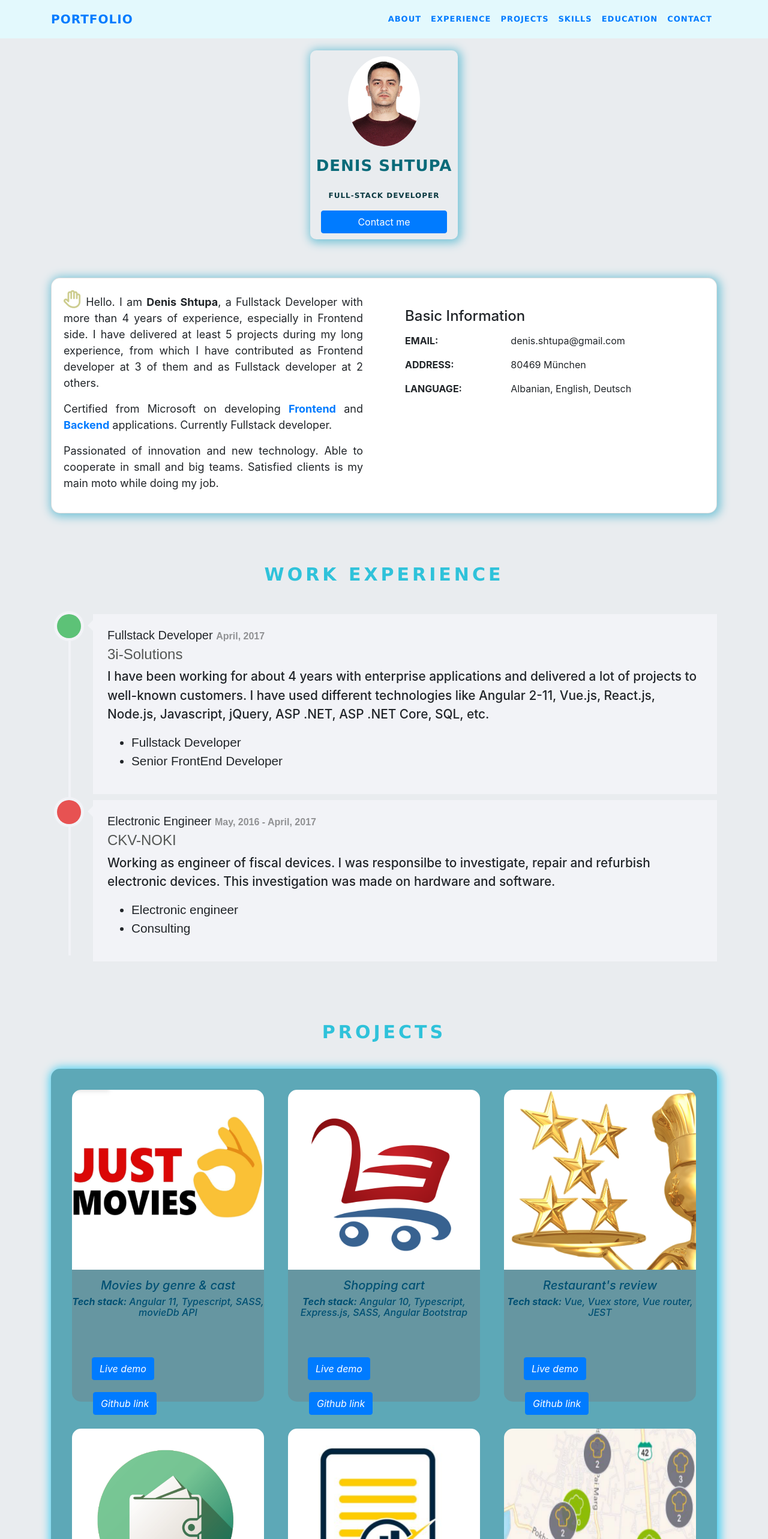
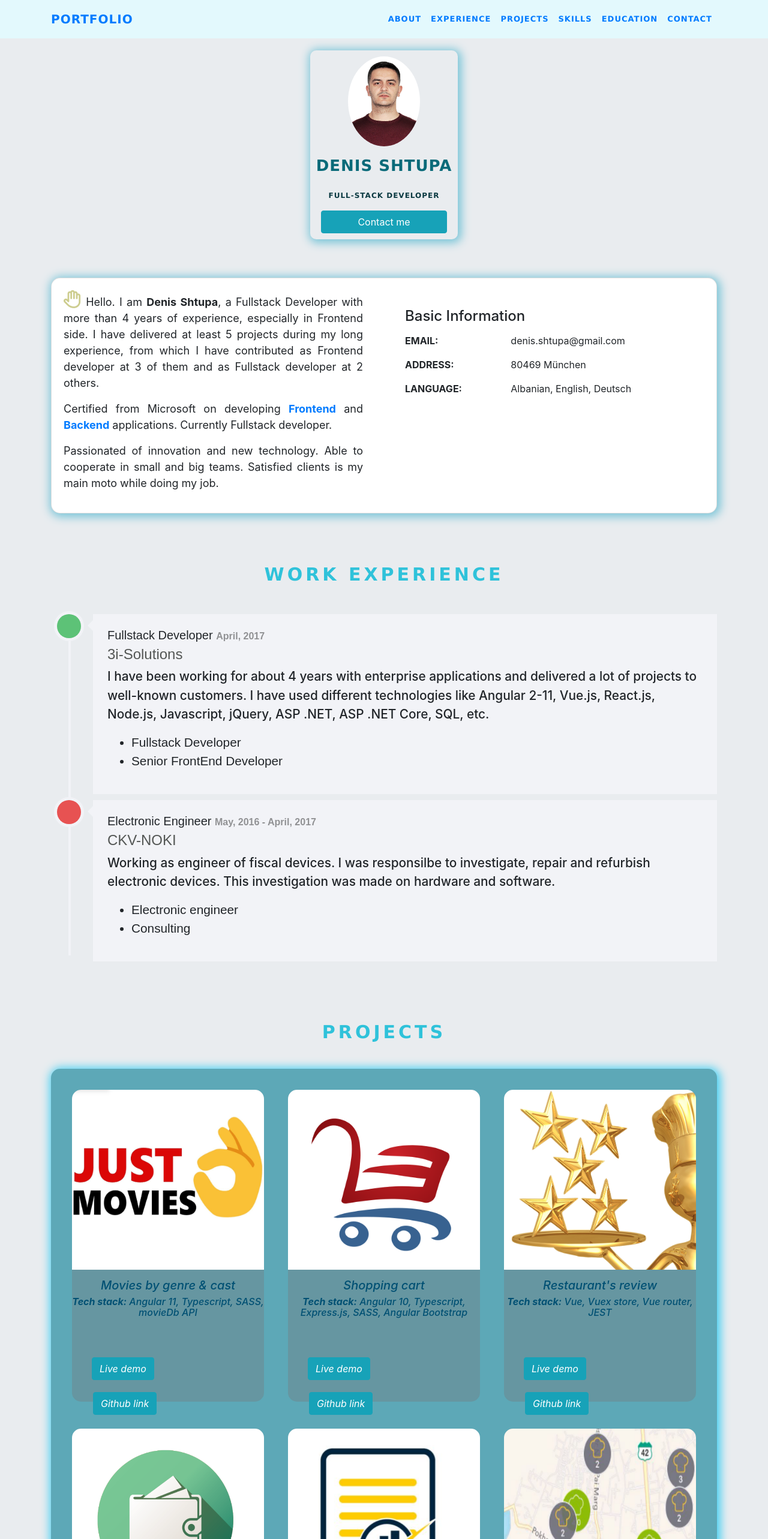
Before and after one commit to denisshtupa/Denis.Shtupa-Portofolio-Angular, an Angular app: page /#/ in a window 1280 px wide. Shown: the top 2566 px of the page at 60% size. Built offline with nearby package versions, Linux system fonts and the light colour scheme; some icons are missing.

Commit message:
btn-primary changed to btn-info

```diff
--- a/src/app/my-profile/contact/profile-contact.component.html
+++ b/src/app/my-profile/contact/profile-contact.component.html
@@ -49,7 +49,7 @@
               </div>
               <div class="row">
                 <div class="col">
-                  <button class="btn btn-primary" type="submit">Send</button>
+                  <button class="btn btn-info" type="submit">Send</button>
                 </div>
               </div>
             </form>
--- a/src/app/my-profile/introduction/profile-intro.component.html
+++ b/src/app/my-profile/introduction/profile-intro.component.html
@@ -11,7 +11,7 @@
           </div>
           <div class="h2 title d-flex justify-content-center">Denis Shtupa</div>
           <p class="category text-black d-flex justify-content-center">Full-Stack Developer</p>
-          <a class="btn btn-primary smooth-scroll mr-2 d-flex justify-content-center" [style.margin-left]="'8px'" href="#contact">Contact me</a>
+          <a class="btn btn-info smooth-scroll mr-2 d-flex justify-content-center" [style.margin-left]="'8px'" href="#contact">Contact me</a>
           <!-- <button class="btn btn-primary" [disabled]="true" title="Contact me with email to have my CV" href="https://drive.google.com/file/d/1p2uzC8lY4BmaEjeFrXlzHDoKZKGjlmPv/view?usp=sharing"
             target="_blank">Ask me for CV</button> -->
         </div>
--- a/src/app/my-profile/projects/profile-projects.component.html
+++ b/src/app/my-profile/projects/profile-projects.component.html
@@ -15,50 +15,12 @@
         </div>
 
         <div class="button-container" style="padding-top: 40px;">
-          <a [href]="project.liveDemoUrl" target="_blank" [style.cursor]="project.isLive ? 'pointer' : 'not-allowed'"  class="btn btn-primary stretched-link ml-2 mr-5"
+          <a [href]="project.liveDemoUrl" target="_blank" [style.cursor]="project.isLive ? 'pointer' : 'not-allowed'"  class="btn btn-info stretched-link ml-2 mr-5"
             style="margin:10px;">Live demo</a>
-          <a [href]="project.githubLinkRepo" target="_blank" [style.cursor]="project.isLive ? 'pointer' : 'not-allowed'" class="btn btn-primary stretched-link"
+          <a [href]="project.githubLinkRepo" target="_blank" [style.cursor]="project.isLive ? 'pointer' : 'not-allowed'" class="btn btn-info stretched-link"
             style="margin:10px;">Github link</a>
         </div>
       </div>
-
-      <!-- <div class="project-card">
-
-        <div class="project-poster">
-          <img src="assets/images/game2.png" width="100%" height="300" alt="Game logo" />
-        </div>
-
-        <div class="project-title">
-          <h4>Rock-Scissors-Paper</h4>
-          <h5><b>Technology:</b> Angular 8, CSS, Angular-material </h5>
-        </div>
-
-        <div class="button-container">
-          <a href="https://rock-paper-scissors-game-app.herokuapp.com/game" target="_blank" class="btn btn-primary stretched-link ml-2 mr-5"
-            style="margin:10px;">Live demo</a>
-          <a href="https://github.com/denisshtupa/rock-paper-scissors-gameapp" target="_blank"
-            class="btn btn-primary stretched-link" style="margin:10px;">Github link</a>
-        </div>
-      </div> -->
-
-      <!-- <div class="project-card">
-
-        <div class="project-poster">
-          <img src="assets/images/google-map.png" alt="Google map markers" width="100%" height="300" />
-        </div>
-
-        <div class="project-title">
-          <h4>Google maps markers</h4>
-          <h5><b>Technology:</b> Angular10, SASS, JS, jQuery </h5>
-        </div>
-
-        <div class="button-container">
-          <a title="Available soon" [style.cursor]="'not-allowed'"  disabled class="btn btn-primary stretched-link ml-2 mr-5"
-            style="margin:10px;">Live demo</a>
-          <a title="Available soon" [style.cursor]="'not-allowed'"  disabled target="_blank"
-            class="btn btn-primary stretched-link" style="margin:10px;">Github link</a>
-        </div>
-      </div> -->
 
     </div>
 
```
